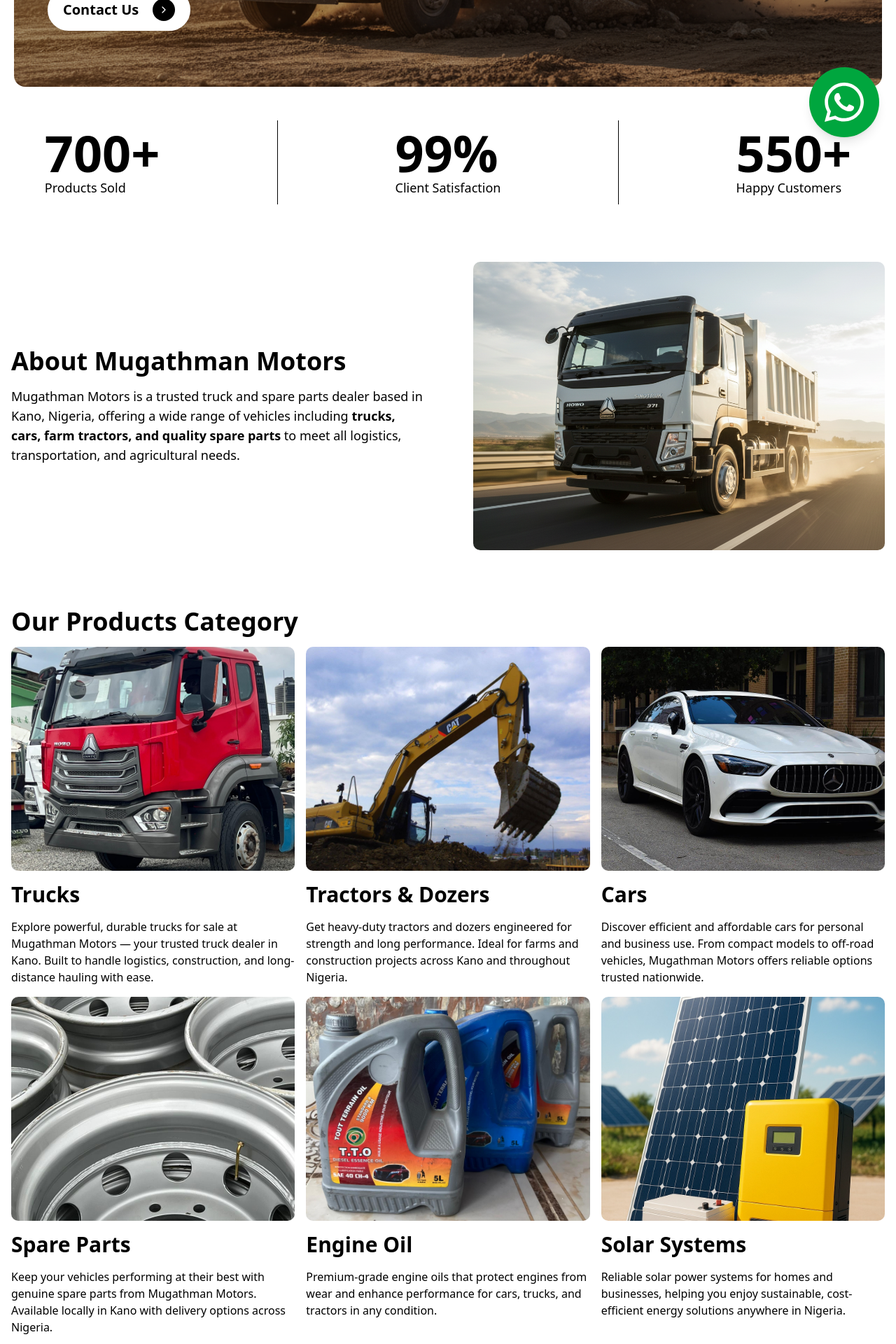
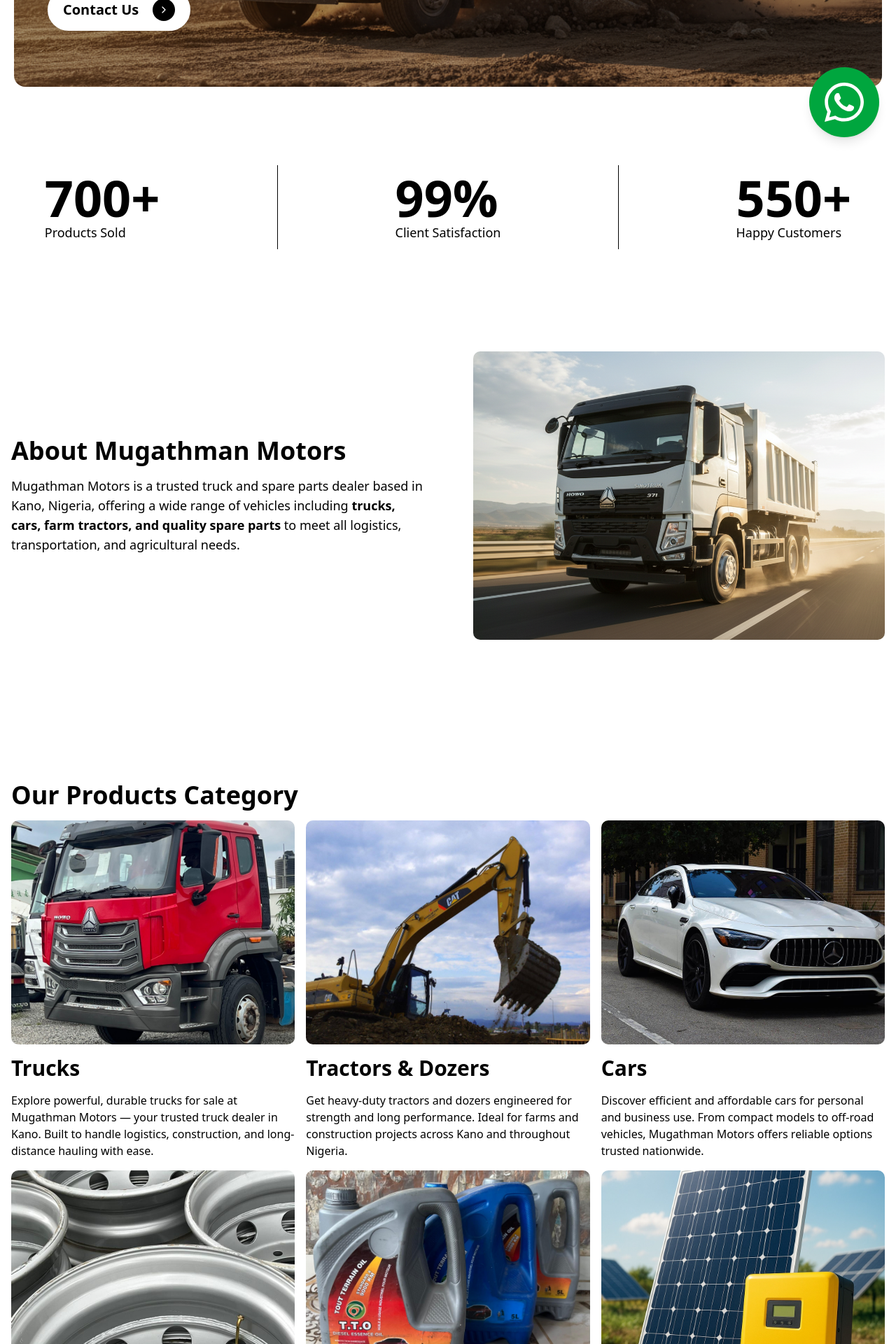
Before and after one commit to mugathmanmotorsdev/mugathmanmotors-update, a Next.js app: page / in a window 1280 px wide. Shown: the part 580-2500 px from the top of the page at 70% size. Built offline with nearby package versions, Linux system fonts and the light colour scheme; no server answers.

Commit message:
update contact info and remove seperate whatsapp page redirect

```diff
--- a/app/contact/whatsapp/page.tsx
+++ b/app/contact/whatsapp/page.tsx
@@ -2,8 +2,6 @@
 import { FaWhatsapp } from "react-icons/fa";
 
 export default function Whatsapp() {
-    console.log("Redirecting to WhatsApp...");
-    console.log(`Using phone number: ${process.env.PHONE_NUMBER}`);
     if (typeof window !== "undefined") {
         window.location.href = `https://wa.me/2348033395299?text=Hello%20Mugathman%20Motors%2C%20I%27m%20interested%20in%20your%20trucks.`; // Replace with your WhatsApp number
     }
--- a/app/page.tsx
+++ b/app/page.tsx
@@ -143,7 +143,7 @@ export default function Home() {
         </div>
       </section>
 
-      <section className="container py-12 mx-auto flex flex-col md:flex-row gap-10 justify-around items-center text-center md:text-left">
+      <section className="container py-12 my-16 mx-auto flex flex-col md:flex-row gap-10 justify-around items-center text-center md:text-left">
         <div>
           <h2 className="text-7xl font-semibold">700+</h2>
           <p className="text-lg">Products Sold</p>
@@ -189,7 +189,7 @@ export default function Home() {
       </section>
 
       {/* Products Category */}
-      <section className="container py-12 mx-auto">
+      <section className="container py-12 mt-30 mx-auto">
         <div className="container mx-auto px-4">
           <h2 className="text-3xl md:text-4xl font-semibold mb-4">
             Our Products Category
--- a/components/ContactSection.tsx
+++ b/components/ContactSection.tsx
@@ -25,7 +25,7 @@ export default function ContactSection() {
               </div>
               <div className="flex gap-3 items-center text-xl">
                 <Phone size={25} className="text-[#150150] flex-shrink-0" />
-                <p>+2348033395299, <br />+2348067957545</p>
+                <p>{process.env.NEXT_PUBLIC_PHONE_NUMBER}</p>
               </div>
               <div className="flex gap-3 items-center text-xl">
                 <Mail size={25} className="text-[#150150] flex-shrink-0" />
--- a/components/StikyWhatsappButton.tsx
+++ b/components/StikyWhatsappButton.tsx
@@ -4,12 +4,14 @@ import { sendWhatssappEvent } from "@/lib/helper";
 import Link from "next/link";
 import { FaWhatsapp } from "react-icons/fa";
 
+const wa_href = `https://wa.me/${process.env.NEXT_PUBLIC_PHONE_NUMBER}?text=Hello%20Mugathman%20Motors%2C%20I%27m%20interested%20in%20your%20trucks.`
+
 
 export default function StikyWhatsAppButton() {
 
   return (
     <Link
-      href="/contact/whatsapp"
+      href={wa_href}
       target="_blank"
       rel="noopener noreferrer"
       className="fixed bottom-6 right-6 z-50 flex items-center justify-center w-16 h-16 md:w-25 md:h-25 rounded-full bg-green-600 hover:bg-green-700 text-white shadow-lg transition-colors hover:scale-110 duration-300"
```
Also changed, not shown: public/about-2.jpg (added).
